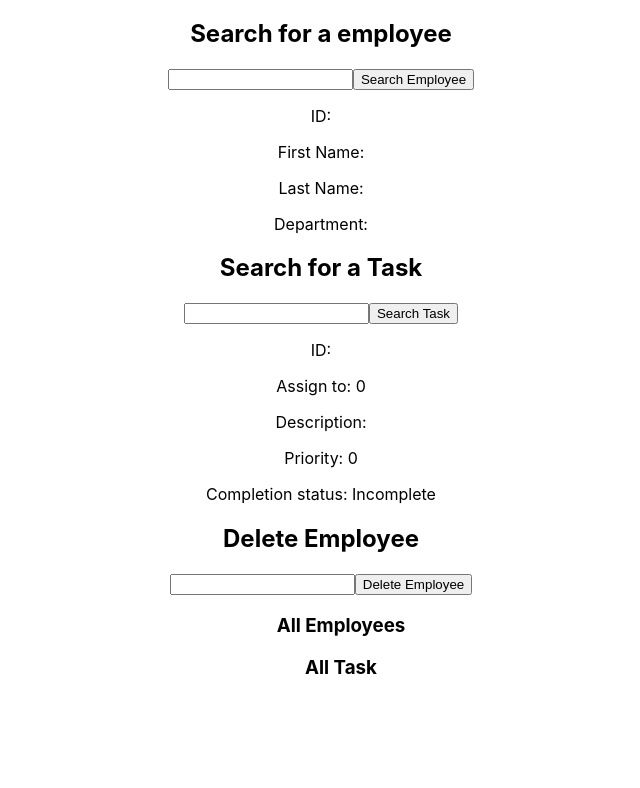
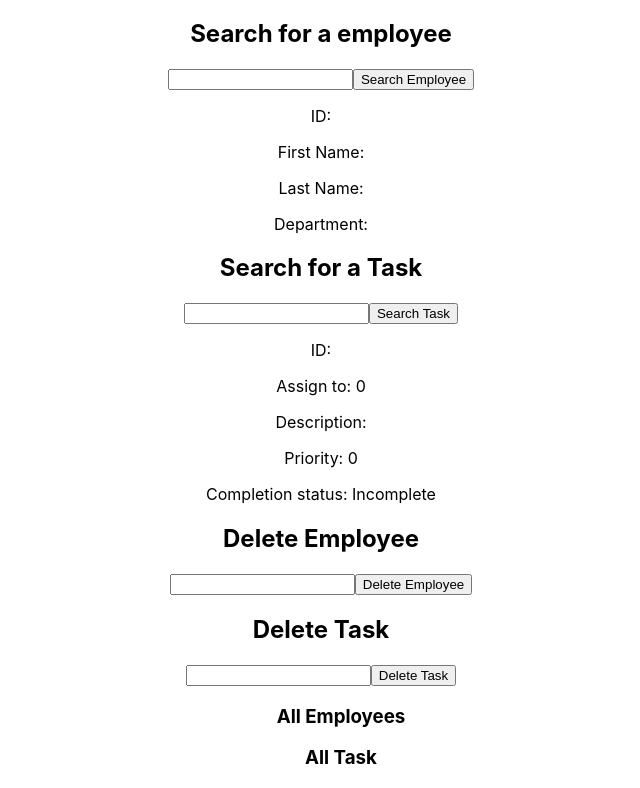
Before and after one commit to YoussefElsuradi/React-CRUD-Frontend, a React (Create React App) app: page / in a window 1280 px wide. Shown: the part 383-1171 px from the top of the page, without its empty margins (319-959 px from the left). Before the commit the page ends 1080 px from the top, so only its background shows below. Built offline with nearby package versions, Linux system fonts and the light colour scheme.

Commit message:
add delete task

```diff
--- a/src/App.js
+++ b/src/App.js
@@ -42,6 +42,7 @@ function App() {
   //   department_name: ''
   // });
   const [deleteEmployeeId, setDeleteEmployeeId] = useState('');
+  const [deleteTaskId, setDeleteTaskId] = useState('');
 
 
   // onChange handler for each input for task
@@ -166,6 +167,16 @@ function App() {
     }
   };
 
+  const handleDeleteTask = async (taskId) => {
+    try {
+      await axios.delete(`http://localhost:4000/tasks/${taskId}`);
+      console.log('Task deleted'); // Optional: Display a success message
+      // Perform any additional actions after deleting the employee
+    } catch (error) {
+      console.error(error);
+    }
+  };
+
   // const handleUpdateEmployee = async (employeeId, updatedEmployee) => {
   //   try {
   //     const response = await axios.put(`http://localhost:4000/employees/${employeeId}`, updatedEmployee);
@@ -276,13 +287,20 @@ function App() {
       </form> */}
 
       <h2>Delete Employee</h2>
-
       <input
         type="text"
         value={deleteEmployeeId}
         onChange={(e) => setDeleteEmployeeId(e.target.value)}
       />
       <button onClick={() => handleDeleteEmployee(deleteEmployeeId)}>Delete Employee</button>
+
+      <h2>Delete Task</h2>
+      <input
+        type="text"
+        value={deleteTaskId}
+        onChange={(e) => setDeleteTaskId(e.target.value)}
+      />
+      <button onClick={() => handleDeleteTask(deleteTaskId)}>Delete Task</button>
 
       <ul>
         <h3> All Employees</h3>
```
